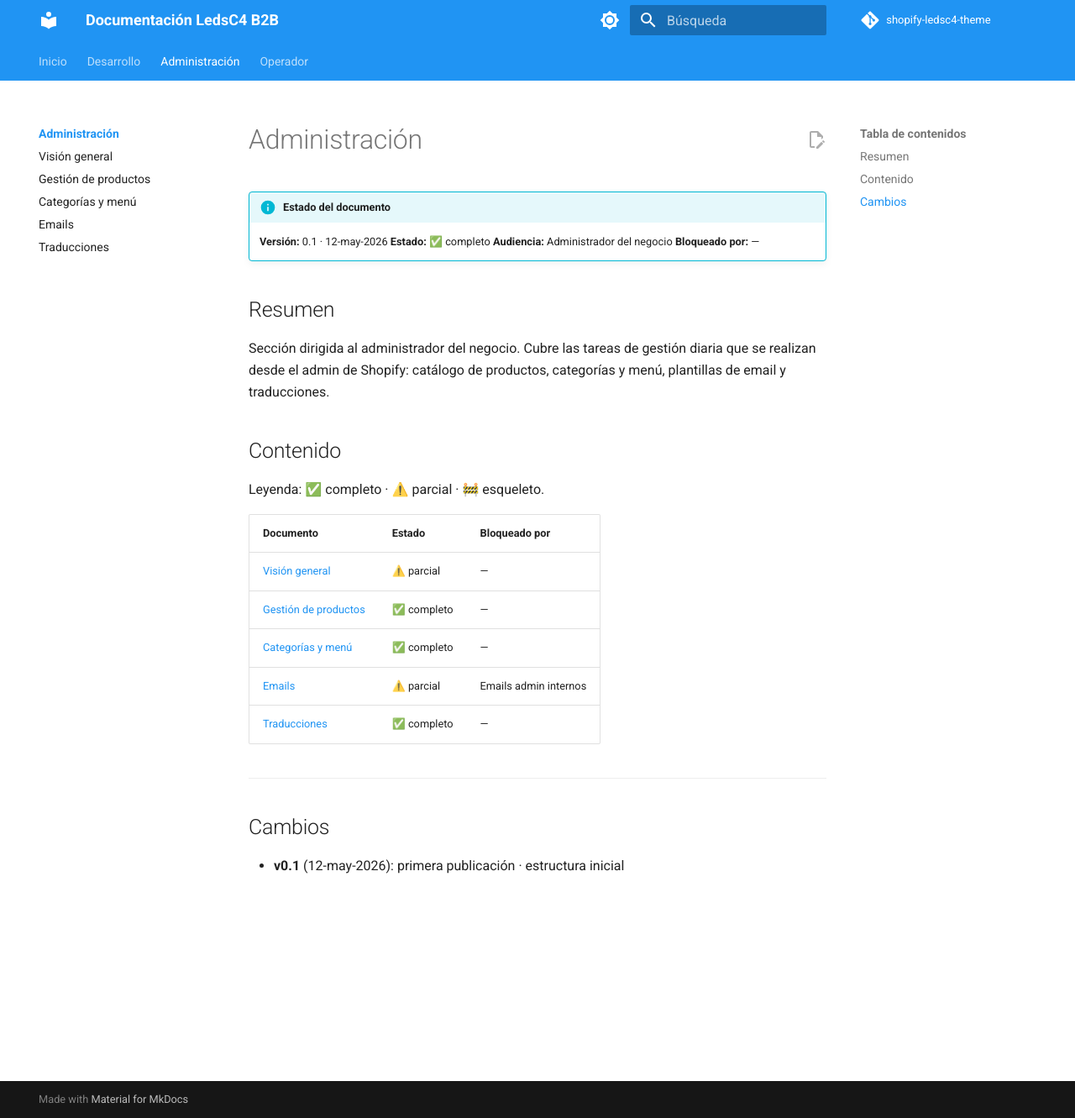
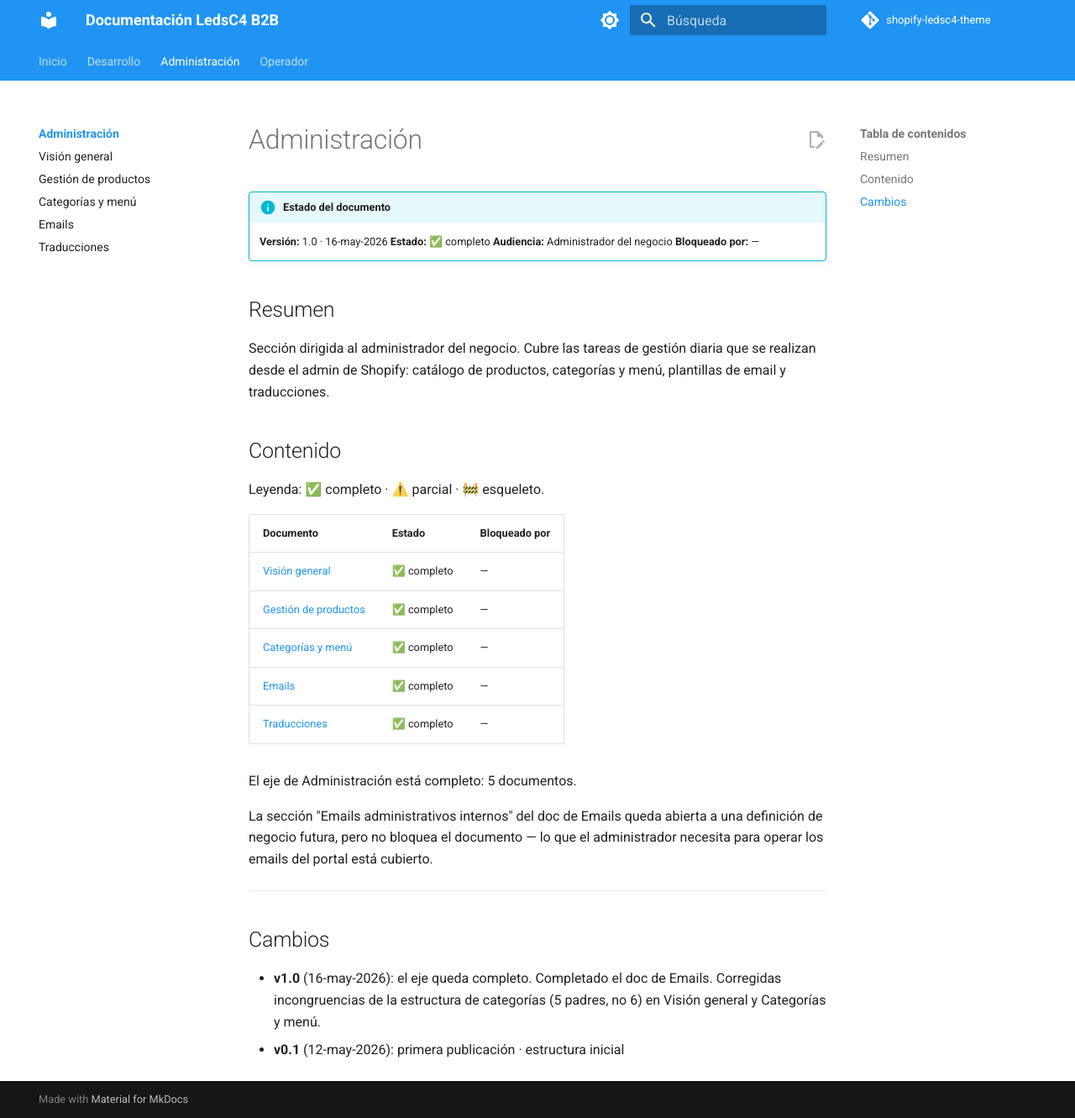
Before and after one commit to danielpenamad/shopify-ledsc4-theme, an MkDocs documentation site: the page built from docs/administracion/index.md, in a window 1280 px wide and 1331 px high. Shown: the whole window at 84% size. Built offline with MkDocs 1.6.1 and Material for MkDocs 9.7.7, drawn with Linux system fonts in a browser that asks for light colours; comment, search, counter and statistics services are not loaded.

Commit message:
docs(administracion): índice a v1.0 — eje completo
Todos los docs del eje pasan a completo: el doc de Emails se ha
completado en este PR, y los dos parciales restantes ya estaban
bien. El eje de Administracion queda completo (5 docs).

La columna "Bloqueado por" del doc de Emails se vacia: la seccion de
emails administrativos internos queda abierta a definicion de negocio
pero no bloquea el documento.

```diff
--- a/docs/administracion/index.md
+++ b/docs/administracion/index.md
@@ -1,7 +1,7 @@
 # Administración
 
 !!! info "Estado del documento"
-    **Versión:** 0.1 · 12-may-2026
+    **Versión:** 1.0 · 16-may-2026
     **Estado:** ✅ completo
     **Audiencia:** Administrador del negocio
     **Bloqueado por:** —
@@ -16,14 +16,19 @@ Leyenda: ✅ completo · ⚠️ parcial · 🚧 esqueleto.
 
 | Documento | Estado | Bloqueado por |
 | --- | --- | --- |
-| [Visión general](00-vision-general.md) | ⚠️ parcial | — |
+| [Visión general](00-vision-general.md) | ✅ completo | — |
 | [Gestión de productos](01-gestion-productos.md) | ✅ completo | — |
 | [Categorías y menú](02-gestion-categorias-menu.md) | ✅ completo | — |
-| [Emails](03-gestion-emails.md) | ⚠️ parcial | Emails admin internos |
+| [Emails](03-gestion-emails.md) | ✅ completo | — |
 | [Traducciones](04-traducciones.md) | ✅ completo | — |
+
+El eje de Administración está completo: 5 documentos.
+
+La sección "Emails administrativos internos" del doc de Emails queda abierta a una definición de negocio futura, pero no bloquea el documento — lo que el administrador necesita para operar los emails del portal está cubierto.
 
 ---
 
 ## Cambios
 
+- **v1.0** (16-may-2026): el eje queda completo. Completado el doc de Emails. Corregidas incongruencias de la estructura de categorías (5 padres, no 6) en Visión general y Categorías y menú.
 - **v0.1** (12-may-2026): primera publicación · estructura inicial
```
